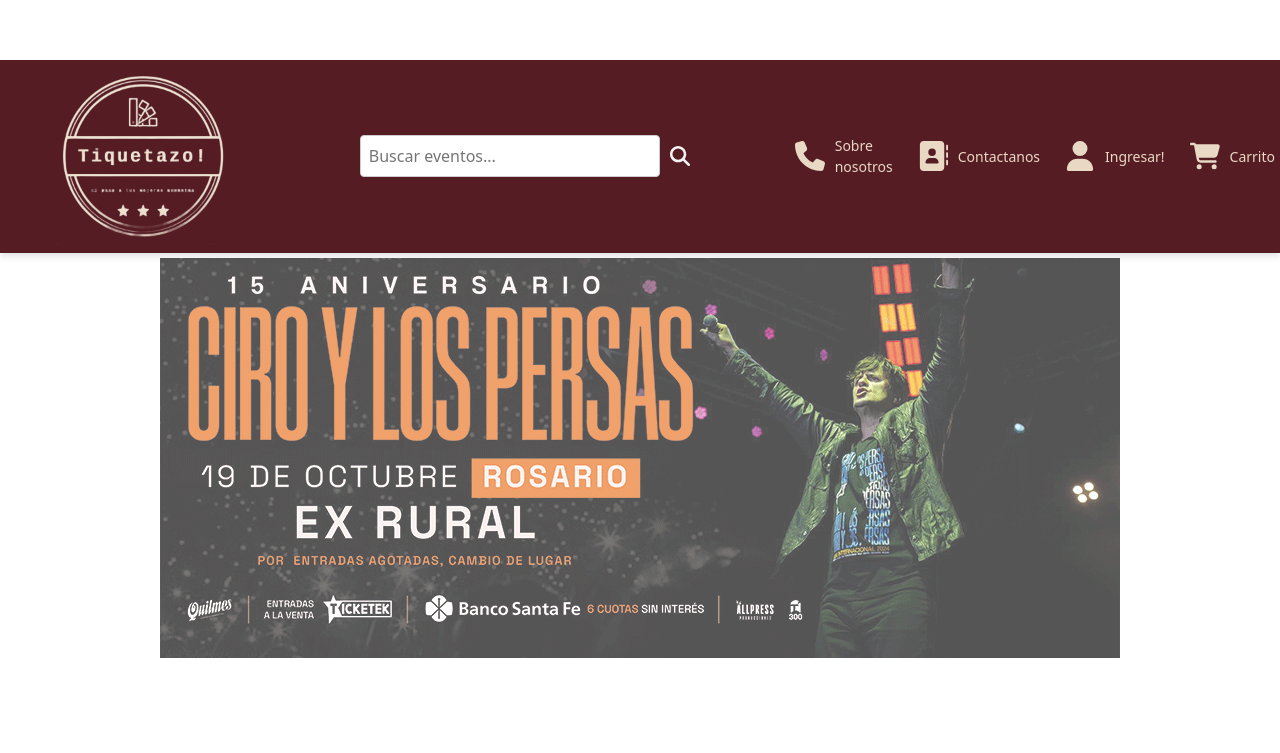
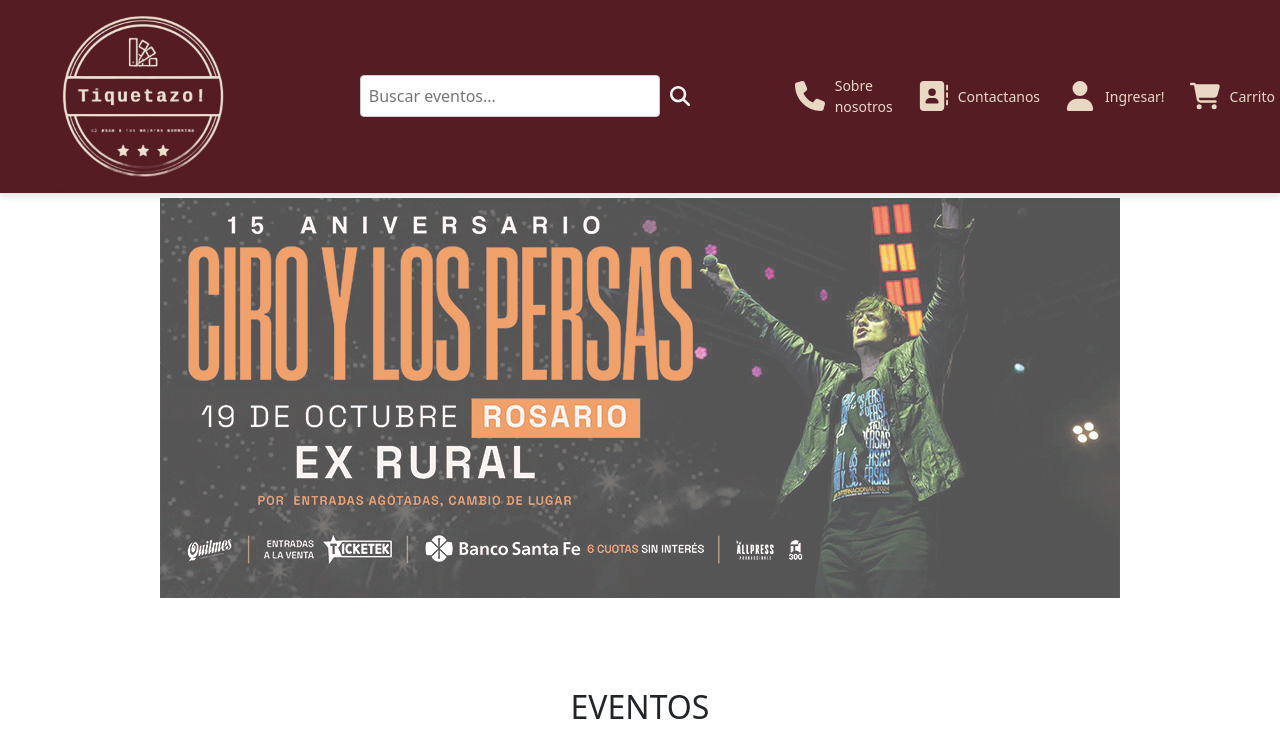
Before and after one commit to camiiprd/tiquetazofront, a React (Vite) app: page / in a window 1280 px wide. Shown: the top 753 px of the page. Built offline with nearby package versions, Linux system fonts and the light colour scheme.

Commit message:
cleaning

```diff
--- a/src/components/Navbar/NavBar.css
+++ b/src/components/Navbar/NavBar.css
@@ -16,7 +16,7 @@
 
   body {
     margin: 0;
-    padding-top: 60px;
+    padding-top: 0px;
   }
 
   .navbar-logo {
```
